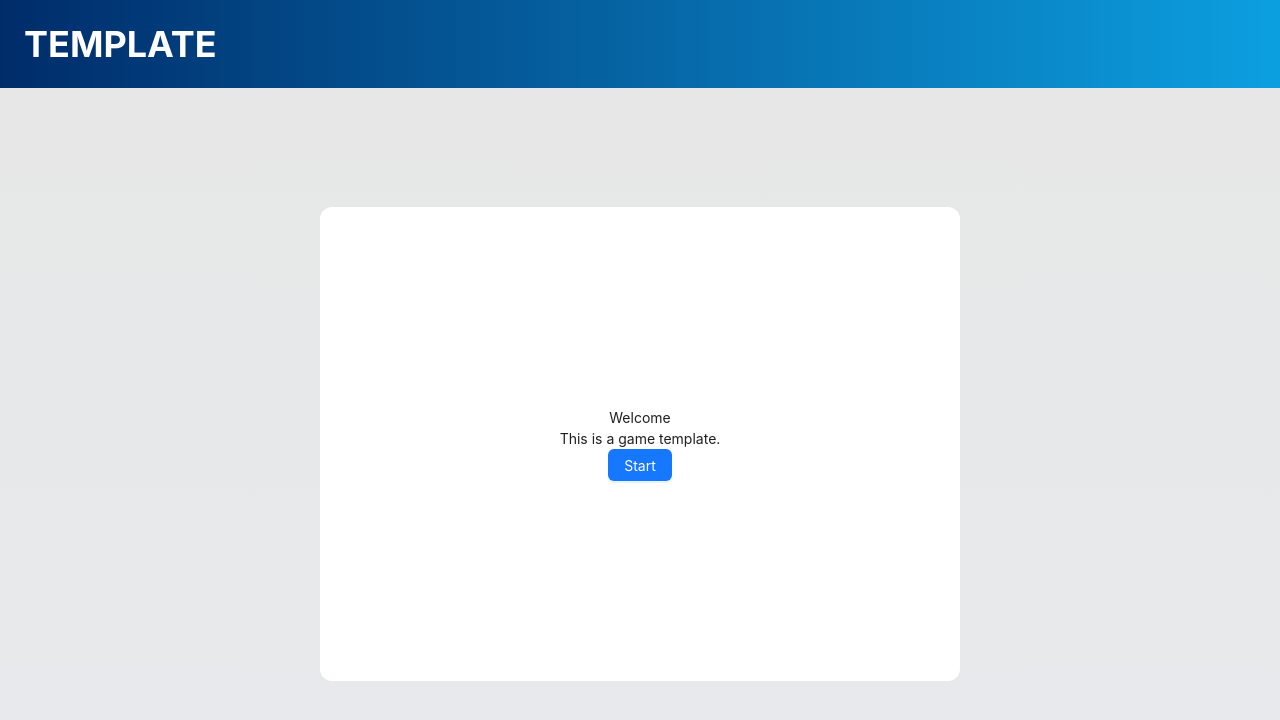
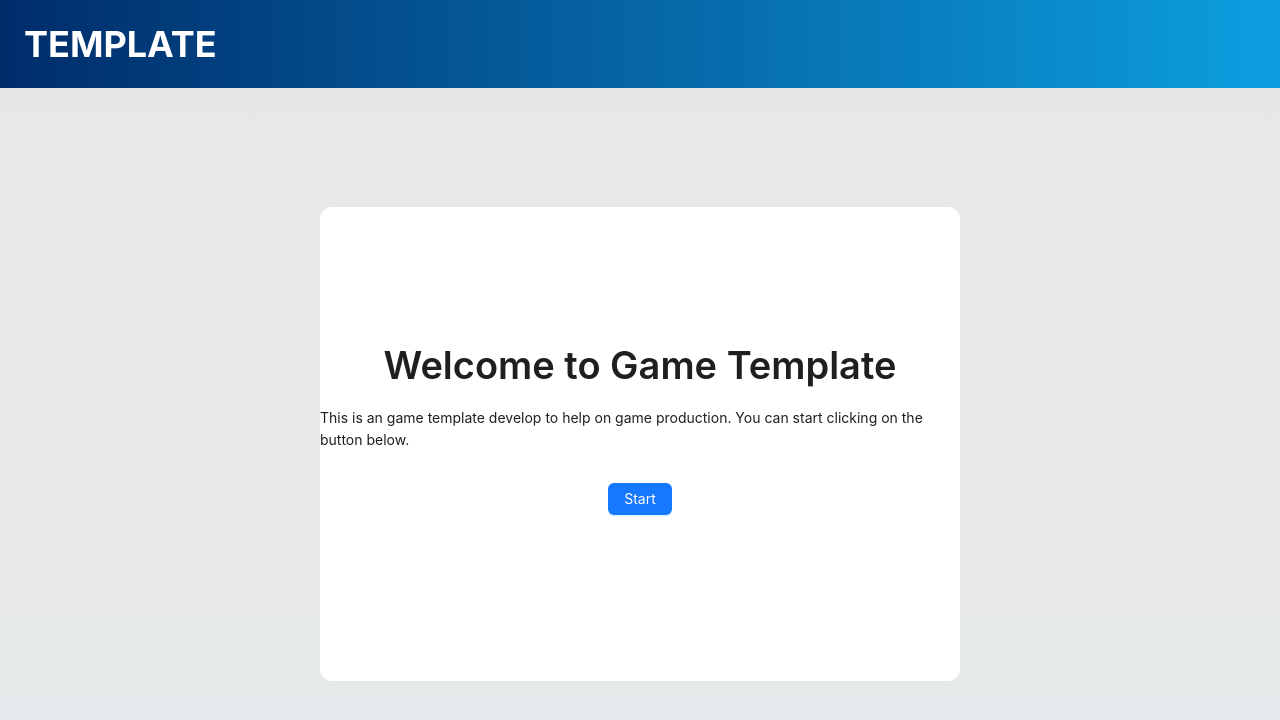
Before and after one commit to MarciioHenrique/game-template, a Next.js app: page / in a window 1280 px wide. Shown: the top 720 px of the page. Built offline with nearby package versions, Linux system fonts and the light colour scheme.

Commit message:
refactor: base welcome page

```diff
--- a/src/app/welcome.component.tsx
+++ b/src/app/welcome.component.tsx
@@ -1,14 +1,17 @@
 "use client";
 
 import { routes } from "@/routes/routes";
-import { Layout, Button } from "antd";
+import { Layout, Button, Typography } from "antd";
 
 export default function Welcome() {
   return (
     <Layout.Content className="w-full h-full flex flex-col justify-center items-center">
-      <h1>Welcome</h1>
-      <p>This is a game template.</p>
-      <Button type="primary" href={routes.configurations}>
+      <Typography.Title> Welcome to Game Template </Typography.Title>
+      <Typography.Text>
+        This is an game template develop to help on game production. You can
+        start clicking on the button below.
+      </Typography.Text>
+      <Button type="primary" href={routes.configurations} className="m-8">
         Start
       </Button>
     </Layout.Content>
```
